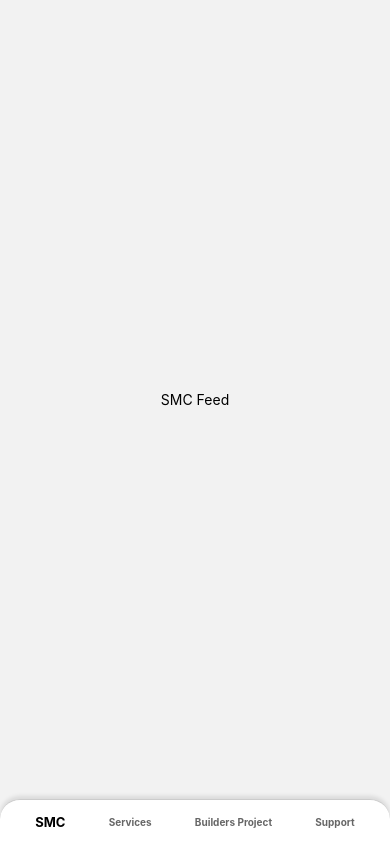
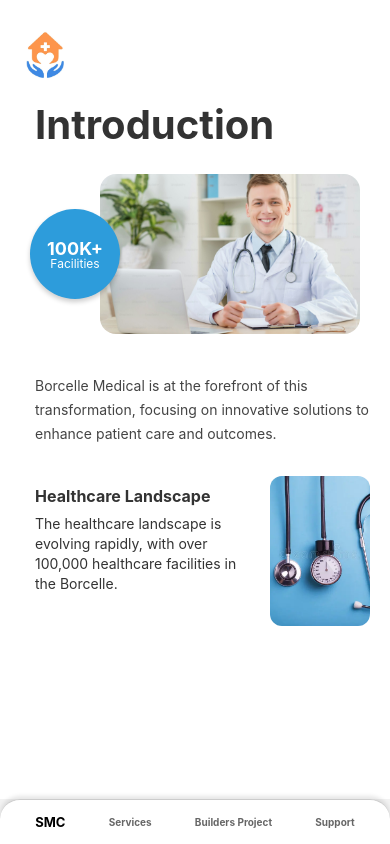
Before and after one commit to Chandrakant744/ideablog, a React Native app: screen /Dashboard in a window 390 px wide. Built offline with nearby package versions, Linux system fonts and the light colour scheme.

Commit message:
Add new screen

```diff
--- a/src/navigation/Types.ts
+++ b/src/navigation/Types.ts
@@ -1,6 +1,9 @@
 import { ListItem } from '../types';
 
 export type RootStackParamList = {
+  Splash: undefined;
+  Dashboard: undefined;
   Landing: undefined;
+  Introduction: undefined;  // If you have a separate screen for it in the stack
   Detail: { item: ListItem };
 };
--- a/src/screens/Dashboard.tsx
+++ b/src/screens/Dashboard.tsx
@@ -4,6 +4,8 @@ import {
   View,
   TouchableOpacity,
   StyleSheet,
+  Image,
+  ScrollView,
 } from "react-native";
 import { createBottomTabNavigator } from "@react-navigation/bottom-tabs";
 import { SafeAreaView } from "react-native-safe-area-context";
@@ -18,14 +20,69 @@ type DashboardTabParamList = {
 
 const Tab = createBottomTabNavigator<DashboardTabParamList>();
 
+// ----------------- SMC SCREEN -----------------
 function SMCScreen() {
   return (
-    <View style={styles.screen}>
-      <Text>SMC Feed</Text>
-    </View>
+    <ScrollView style={{ flex: 1, backgroundColor: "#fff" }}>
+      <View style={styles.smcContainer}>
+        {/* Logo */}
+        <Image
+          source={require("../assets/images/logo.jpeg")}
+          style={styles.logo}
+          resizeMode="contain"
+        />
+
+        {/* Title */}
+        <Text style={styles.title}>Introduction</Text>
+
+        {/* Image on right with overlapping circle on left */}
+        <View style={styles.imageRow}>
+          <View style={{ flex: 1 }} />
+          <Image
+            source={require("../assets/images/doc2.jpeg")}
+            style={styles.rightImage}
+            resizeMode="cover"
+          />
+          <View style={styles.overlapCircle}>
+            <Text style={styles.circleText}>100K+</Text>
+            <Text style={styles.circleSubText}>Facilities</Text>
+          </View>
+        </View>
+
+        {/* Description */}
+        <Text style={styles.paragraph}>
+          Borcelle Medical is at the forefront of this transformation,
+          focusing on innovative solutions to enhance patient care and outcomes.
+        </Text>
+
+        {/* Section 2: Healthcare Landscape */}
+        <View style={styles.section}>
+          <View style={styles.sectionTextContainer}>
+            <Text
+              style={styles.sectionTitle}
+              numberOfLines={1}
+              ellipsizeMode="tail"
+            >
+              Healthcare Landscape
+            </Text>
+            <Text style={styles.sectionText}>
+              The healthcare landscape is evolving rapidly, with over 100,000
+              healthcare facilities in the Borcelle.
+            </Text>
+          </View>
+
+          <Image
+            source={require("../assets/images/doc1.jpeg")}
+            style={styles.sectionImage}
+            resizeMode="cover"
+          />
+        </View>
+      </View>
+    </ScrollView>
   );
 }
 
+// ----------------- OTHER SCREENS -----------------
 function ServicesScreen() {
   return (
     <View style={styles.screen}>
@@ -42,6 +99,7 @@ function SupportScreen() {
   );
 }
 
+// ----------------- CUSTOM TAB BAR -----------------
 function MyTabBar({ state, descriptors, navigation }: any) {
   return (
     <SafeAreaView style={styles.tabBarContainer} edges={["bottom"]}>
@@ -100,6 +158,7 @@ function MyTabBar({ state, descriptors, navigation }: any) {
   );
 }
 
+// ----------------- MAIN DASHBOARD -----------------
 export default function Dashboard() {
   return (
     <Tab.Navigator
@@ -114,11 +173,118 @@ export default function Dashboard() {
   );
 }
 
+// ----------------- STYLES -----------------
 const styles = StyleSheet.create({
   screen: {
     flex: 1,
     alignItems: "center",
     justifyContent: "center",
+  },
+  smcContainer: {
+    padding: 20,
+    flex: 1,
+    backgroundColor: "#fff",
+  },
+  logo: {
+    width: 50,
+    height: 50,
+    alignSelf: "flex-start",
+    marginBottom: 15, // ↓ space below logo
+    marginTop: 10,    // ↑ space above logo
+  },
+  title: {
+    fontSize: 40,
+    fontWeight: "700",
+    color: "#333",
+    marginBottom: 25, // ↓ more space below title
+    marginTop: 5,
+    textAlign: "left",
+    marginLeft: 15,
+  },
+
+  imageRow: {
+    flexDirection: "row",
+    alignItems: "center",
+    justifyContent: "flex-end",
+    marginBottom: 40,
+    position: "relative",
+  },
+  rightImage: {
+    width: 260,
+    height: 160,
+    borderRadius: 16,
+    marginRight: 10,
+  },
+  overlapCircle: {
+    position: "absolute",
+    left: 10,
+    top: 35,
+    width: 90,
+    height: 90,
+    borderRadius: 45,
+    backgroundColor: "#2D9CDB",
+    justifyContent: "center",
+    alignItems: "center",
+    zIndex: 2,
+    elevation: 8,
+    shadowColor: "#000",
+    shadowOffset: { width: 0, height: 3 },
+    shadowOpacity: 0.2,
+    shadowRadius: 5,
+  },
+  circleText: {
+    fontSize: 18,
+    color: "#fff",
+    fontWeight: "700",
+    textAlign: "center",
+    lineHeight: 22,
+  },
+  circleSubText: {
+    fontSize: 12,
+    color: "#fff",
+    textAlign: "center",
+    marginTop: -4,
+  },
+
+  paragraph: {
+    fontSize: 14,
+    color: "#444",
+    textAlign: "left",
+    lineHeight: 24,
+    marginBottom: 30, // ↑ space before next section
+    marginLeft: 15,
+  },
+
+  section: {
+    flexDirection: "row",
+    alignItems: "flex-start",
+    marginBottom: 20,
+  },
+  sectionTextContainer: {
+    flex: 3,
+    paddingRight: 10,
+  },
+  sectionTitle: {
+    fontSize: 16,
+    fontWeight: "700",
+    color: "#333",
+    marginBottom: 8,
+    flexWrap: "nowrap",
+    marginLeft: 15,
+    marginTop: 10, // ↓ spacing above Healthcare Landscape
+  },
+  sectionText: {
+    fontSize: 14,
+    color: "#333",
+    textAlign: "left",
+    lineHeight: 20,
+    marginLeft: 15,
+  },
+  sectionImage: {
+    width: 100,
+    height: 150,
+    borderRadius: 12,
+    resizeMode: "cover",
   },
   tabBarContainer: {
     backgroundColor: "#fff",
```
Also changed, not shown: src/assets/images/doc1.jpeg (added), src/assets/images/doc2.jpeg (added).
